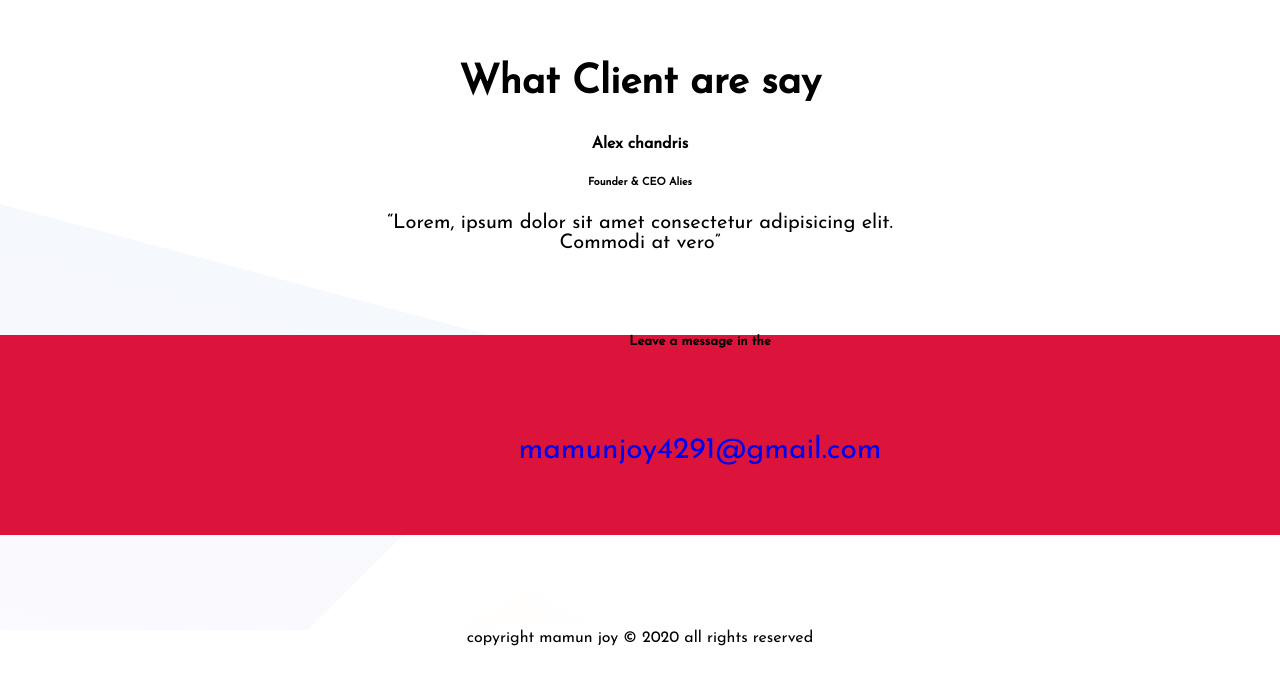
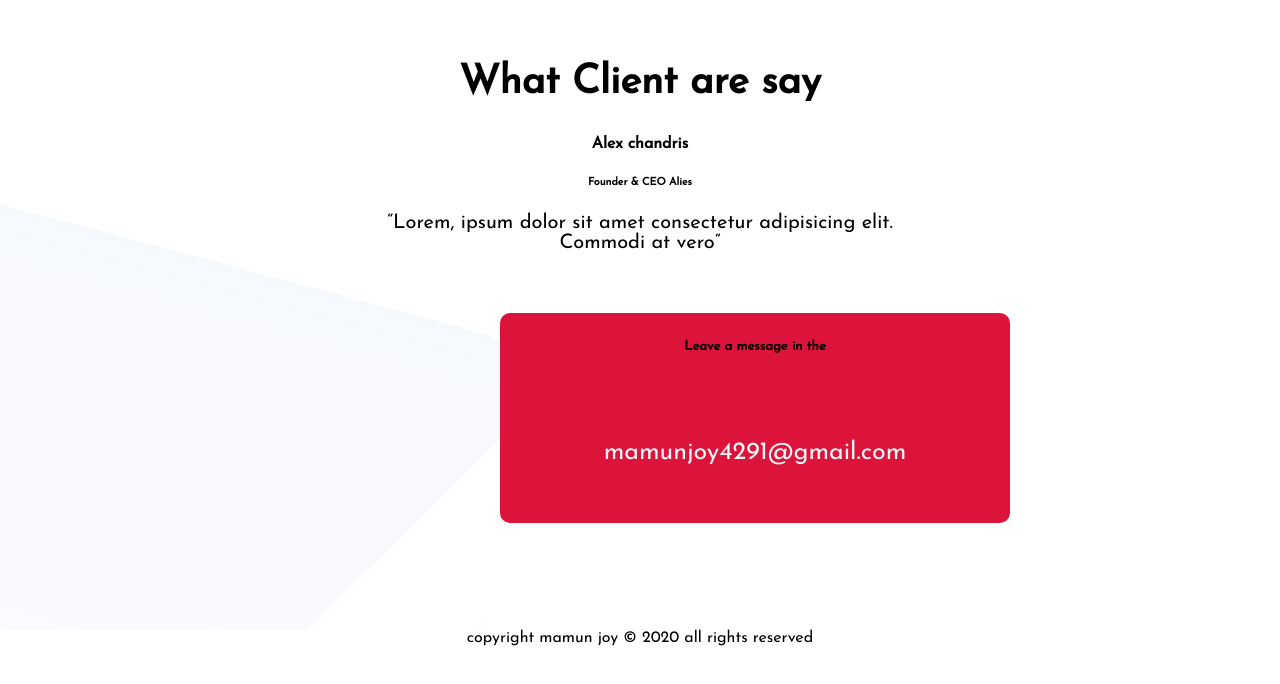
Before and after one commit to MamunJoy/Personal-Website, a plain HTML site: page index.html in a window 1280 px wide. Shown: the part 2010-2694 px from the top of the page. Drawn offline with Linux system fonts and the light colour scheme.

Commit message:
box part work

```diff
--- a/index.html
+++ b/index.html
@@ -54,7 +54,7 @@
         <div class="box-2">
             <h5>Leave a message in the</h5>
             <br><br><br><br>
-            <a href="https://www.google.com/search?q=google+translate&rlz=1C1BNSD_enBD983BD983&oq=goo&aqs=chrome.2.69i57j35i39l2j46i199i433i465i512j0i433i512j69i60l2j69i65.3963j0j7&sourceid=chrome&ie=UTF-8">mamunjoy4291@gmail.com</a>
+            <a target="_blank" href="https://www.google.com/search?q=google+translate&rlz=1C1BNSD_enBD983BD983&oq=goo&aqs=chrome.2.69i57j35i39l2j46i199i433i465i512j0i433i512j69i60l2j69i65.3963j0j7&sourceid=chrome&ie=UTF-8">mamunjoy4291@gmail.com</a>
         </div>
     </section>
     <footer>copyright mamun joy © 2020 all rights reserved</footer>
--- a/style.css
+++ b/style.css
@@ -73,15 +73,21 @@ section{
     height: 250px;
 }
 .box-2{
-    padding-left: 120px;
     background-color:crimson;
+    width: 500px;
     height: 200px;
+    border: 5px solid crimson;
+    vertical-align:middle;
+    margin-left: 500px;
+    border-radius: 10px;
 
 
 }
 .box-2 a{
     text-decoration: none;
-    font-size: 30px;
+    font-size: 25px;
+    color: whitesmoke;
+
 }
 footer{
     text-align: center;
```
